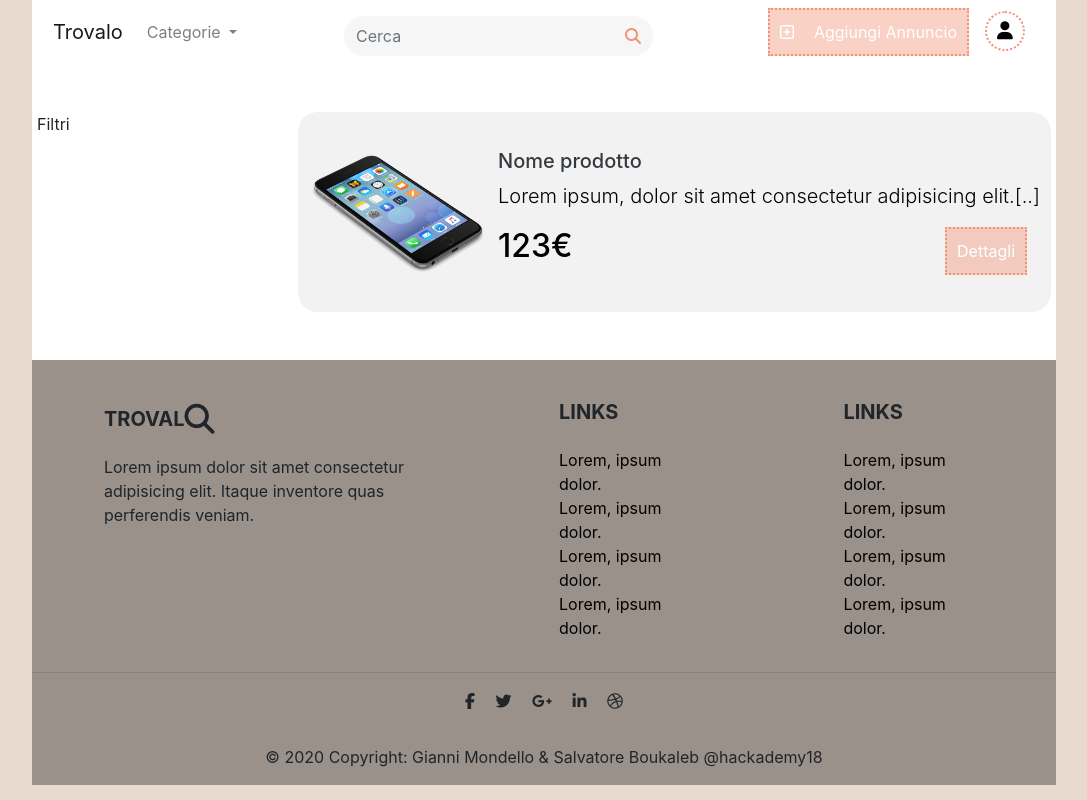
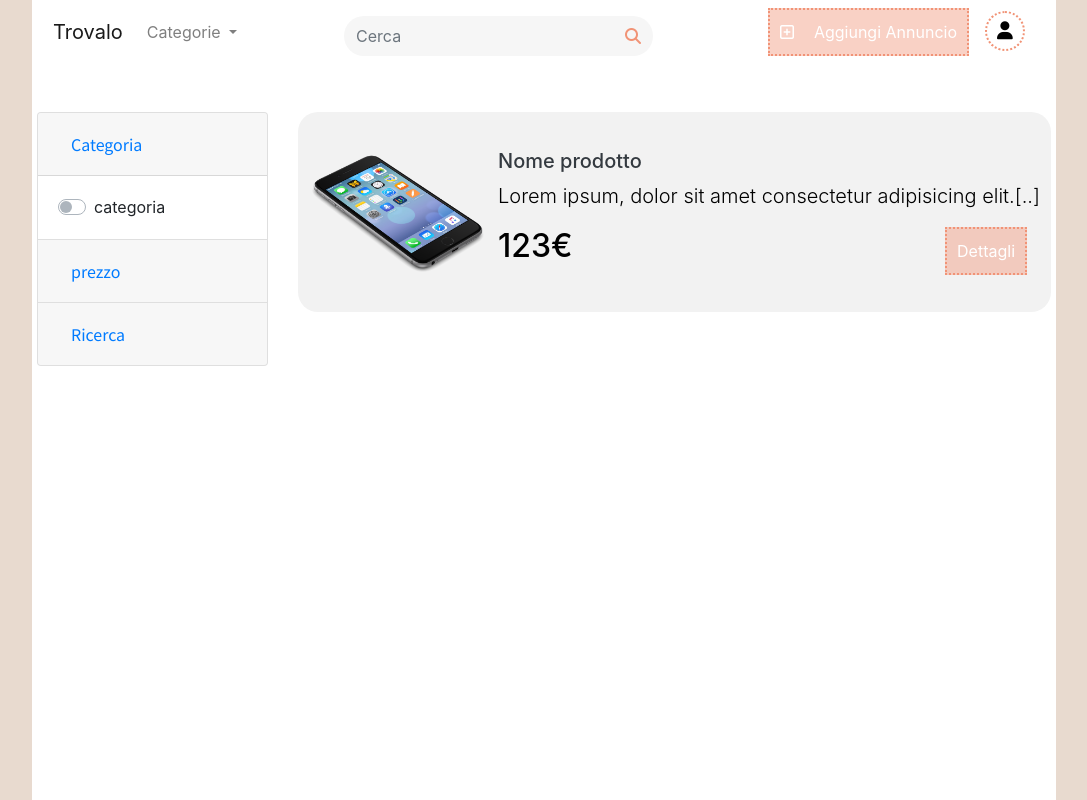
Before and after one commit to Gianni0211/frontend-trovalo.it, a plain HTML site: page products.html in a window 1280 px wide. Shown: the top 800 px of the page, without its empty margins (96-1183 px from the left). Drawn offline with nearby package versions, Linux system fonts and the light colour scheme.

Commit message:
accordion

```diff
--- a/products.html
+++ b/products.html
@@ -101,7 +101,111 @@
 
       <main class="container-custom mt-5">
         <div class="row">
-          <div class="col-12 col-lg-3">Filtri</div>
+          <div class="col-12 col-lg-3">
+            <div class="accordion sticky-top" id="accordionExample">
+              <div class="card">
+                <div class="card-header" id="headingOne">
+                  <h2 class="mb-0">
+                    <button
+                      class="btn btn-link"
+                      type="button"
+                      data-toggle="collapse"
+                      data-target="#categorie"
+                      aria-expanded="true"
+                      aria-controls="categorie"
+                    >
+                      Categoria
+                    </button>
+                  </h2>
+                </div>
+
+                <div
+                  id="categorie"
+                  class="collapse show"
+                  aria-labelledby="headingOne"
+                  data-parent="#accordionExample"
+                >
+                  <div class="card-body">
+                    <div class="custom-control custom-switch">
+                      <input
+                        type="checkbox"
+                        class="custom-control-input"
+                        id="customSwitch1"
+                      />
+                      <label class="custom-control-label" for="customSwitch1"
+                        >categoria</label
+                      >
+                    </div>
+                  </div>
+                </div>
+              </div>
+              <div class="card">
+                <div class="card-header" id="headingTwo">
+                  <h2 class="mb-0">
+                    <button
+                      class="btn btn-link collapsed"
+                      type="button"
+                      data-toggle="collapse"
+                      data-target="#prezzo"
+                      aria-expanded="false"
+                      aria-controls="prezzo"
+                    >
+                      prezzo
+                    </button>
+                  </h2>
+                </div>
+                <div
+                  id="prezzo"
+                  class="collapse"
+                  aria-labelledby="headingTwo"
+                  data-parent="#accordionExample"
+                >
+                  <div class="card-body">
+                    <form>
+                      <div class="form-group">
+                        <label id="rangeLabel" for="formControlRange"
+                          >Prezzo
+                        </label>
+                        <span class="float-right">val</span>
+                        <input
+                          type="range"
+                          class="form-control-range"
+                          id="range"
+                        />
+                        <p>0€<span class="float-right">2000€</span></p>
+                      </div>
+                    </form>
+                  </div>
+                </div>
+              </div>
+              <div class="card">
+                <div class="card-header" id="headingThree">
+                  <h2 class="mb-0">
+                    <button
+                      class="btn btn-link collapsed"
+                      type="button"
+                      data-toggle="collapse"
+                      data-target="#ricerca"
+                      aria-expanded="false"
+                      aria-controls="ricerca"
+                    >
+                      Ricerca
+                    </button>
+                  </h2>
+                </div>
+                <div
+                  id="ricerca"
+                  class="collapse"
+                  aria-labelledby="headingThree"
+                  data-parent="#accordionExample"
+                >
+                  <div class="card-body">
+                    <input id="inputCerca" type="text" />
+                  </div>
+                </div>
+              </div>
+            </div>
+          </div>
           <div class="col-12 col-lg-9">
             <div class="product-detail-card">
               <div class="img-prod-d">
@@ -115,11 +219,12 @@
                 <p class="lead">
                   Lorem ipsum, dolor sit amet consectetur adipisicing elit.[..]
                 </p>
-                <p class="h2 d-inline-block ">123€</p>
+                <p class="h2 d-inline-block">123€</p>
 
                 <div class="add-cta float-right mr-4">Dettagli</div>
               </div>
             </div>
+            <div style="height: 4000px"></div>
           </div>
         </div>
       </main>
--- a/style.css
+++ b/style.css
@@ -10,11 +10,11 @@
   --accent-color: #f19376;
   --bg-color-body: #e8dacf;
   --color-footer: #99918a;
-
 }
 
 body {
   background-color: var(--bg-color-body);
+  margin: 0;
 }
 
 html {
@@ -33,7 +33,7 @@ h2 {
   font-size: 20px;
 }
 
-footer{
+footer {
   background-color: var(--color-footer);
 }
 
@@ -157,7 +157,10 @@ footer{
   color: var(--accent-color);
 }
 
-.search:active, .search:focus, .search-box:active, .search-box:focus {
+.search:active,
+.search:focus,
+.search-box:active,
+.search-box:focus {
   outline: none;
 }
 
@@ -179,7 +182,10 @@ footer{
   transition: 0.4s;
 }
 
-.search-box:focus, .search-box:active, .search__expanded:focus, .search__expanded:active {
+.search-box:focus,
+.search-box:active,
+.search__expanded:focus,
+.search__expanded:active {
   background-color: #f6f6f6;
   border: none;
   box-shadow: none;
@@ -228,7 +234,9 @@ footer{
   align-items: center;
 }
 
-.login-user:active, .login-user:visited, .login-user:hover {
+.login-user:active,
+.login-user:visited,
+.login-user:hover {
   color: black;
   text-decoration: none;
 }
@@ -390,14 +398,13 @@ footer{
   text-decoration: none;
   color: black;
 }
-.product-description{
+.product-description {
   align-self: center;
   justify-self: start;
   width: 80%;
 }
 
 .img-prod-d {
-
   max-width: 200px;
   max-height: 200px;
 }
@@ -420,12 +427,10 @@ footer a:hover {
 
 .dropdown-none {
   opacity: 0;
-
 }
 
 .dropdown-show {
   opacity: 1;
-
 }
 
 .drop-menu {
@@ -441,6 +446,6 @@ footer a:hover {
   margin: 0.125rem 0 0;
   list-style: none;
 
-    transition-duration: .5s ;
-    transition-delay: .1s;
+  transition-duration: 0.5s;
+  transition-delay: 0.1s;
 }
```
Lines whose indentation alone changed are shown as unchanged.
